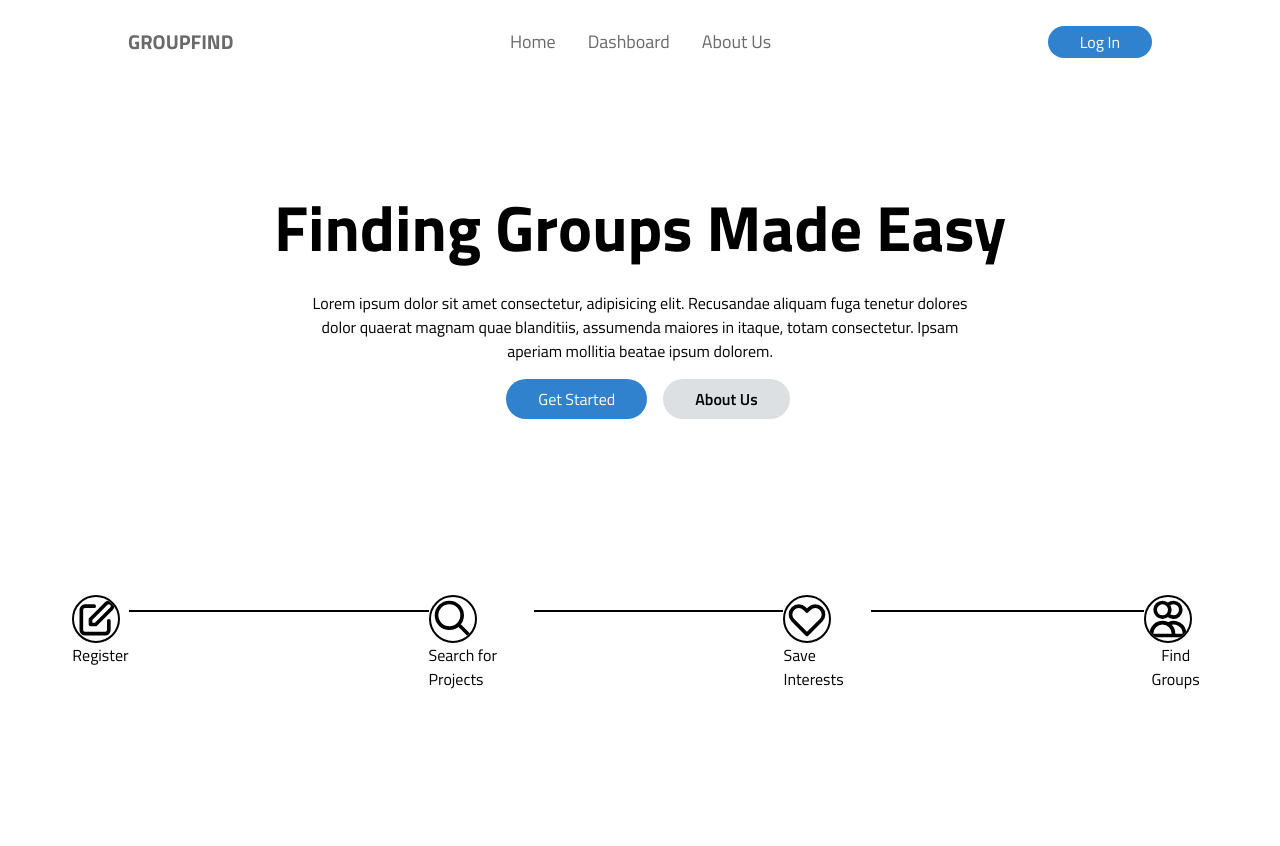
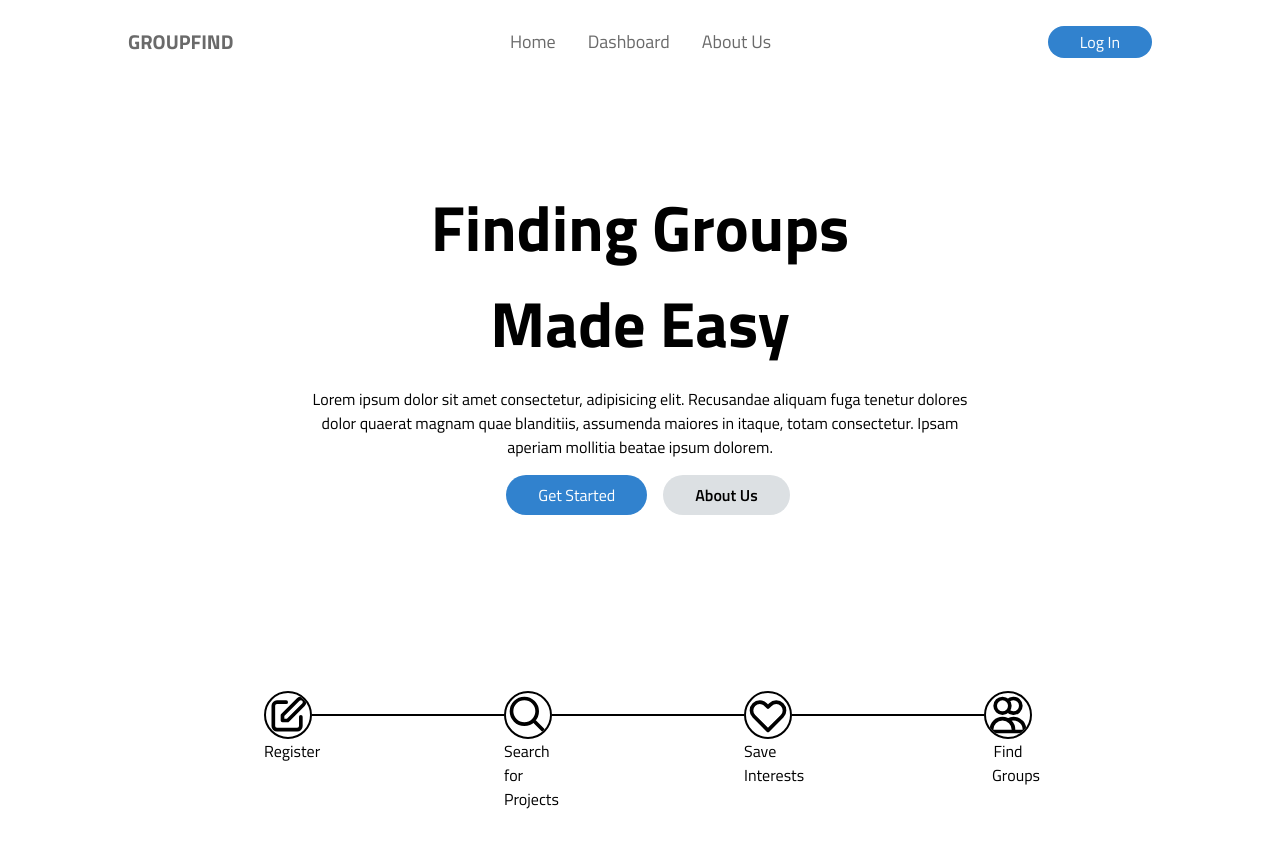
Before and after one commit to kbs5886/group-find-psu, a React (Create React App) app in the folder client/: page / in a window 1280 px wide. Shown: the top 846 px of the page. After the commit the page ends 811 px from the top, so only its background shows below. Built offline with nearby package versions, Linux system fonts and the light colour scheme.

Commit message:
main page update

```diff
--- a/client/src/components/Foot.jsx
+++ b/client/src/components/Foot.jsx
@@ -2,7 +2,7 @@ import React from 'react';
 
 const Register = (
     <svg
-    className="w-8 md:w-12 h-12 md:h-12 rounded-full border-2 border-black"
+    className="w-8 md:w-12 h-8 md:h-12 rounded-full border-2 border-black"
     fill="none" stroke="currentColor"
     viewBox="0 0 24 24"
     xmlns="http://www.w3.org/2000/svg">
@@ -101,7 +101,7 @@ const StepsHorizontal = (props) => {
         <div
         className='flex flex-row justify-center text-left m-0'>
             <div
-            className='flex flex-col m-0'>
+            className='flex flex-col m-0 w-12'>
                 <div>
                 {props.icon}
                 </div>
@@ -110,7 +110,7 @@ const StepsHorizontal = (props) => {
                 </span>
             </div>
             <svg
-            className="h-5 m-0"
+            className="h-8 w-32 md:w-48 m-0"
             fill="none"
             stroke="currentColor"
             xmlns="http://www.w3.org/2000/svg">
@@ -118,7 +118,7 @@ const StepsHorizontal = (props) => {
                 strokeLinecap="round"
                 strokeLinejoin="round"
                 strokeWidth="2"
-                d="M0 16H300"/>
+                d="M0 24H300"/>
             </svg>
         </div>
     )
@@ -127,14 +127,14 @@ const StepsHorizontal = (props) => {
 const Foot = () => {
     return (
         <div className='contents'>
-            <div className='hidden md:flex md:flex-row m-40 justify-center'>
+            <div className='hidden md:flex md:flex-row mt-40 ml-4 justify-center'>
                 <StepsHorizontal icon={Register} section='Register'/>
                 <StepsHorizontal icon={Search} section='Search for Projects'/>
                 <StepsHorizontal icon={Like} section='Save Interests'/>
                 <div
                 className='flex flex-row justify-between'>
                     <div
-                    className='flex flex-col'>
+                    className='flex flex-col w-12'>
                         {Users}
                         <span className='px-2'>
                         Find Groups
--- a/client/src/components/Home/Main.jsx
+++ b/client/src/components/Home/Main.jsx
@@ -16,7 +16,7 @@ const Main = () => {
 
     const arrow =(
         <svg
-        className='h-6 w-6'
+        className='flex-1 h-6 w-6'
         fill="none"
         stroke="currentColor"
         viewBox="0 0 24 24"
@@ -31,15 +31,15 @@ const Main = () => {
     return (
         <div className='contents'>
             <span className='block text-6xl font-bold py-4'>
-                Finding Groups Made Easy
+                Finding Groups <br/>Made Easy
             </span>
             <span className='block max-w-2xl text-1xl'>
                 Lorem ipsum dolor sit amet consectetur, adipisicing elit. Recusandae aliquam fuga tenetur dolores dolor quaerat magnam quae blanditiis, assumenda maiores in itaque, totam consectetur. Ipsam aperiam mollitia beatae ipsum dolorem.
             </span>
             <div className='flex flex-row w-full h-36 items-center justify-center py-4'>
                 <a href="/register" className='px-4 ' onMouseEnter={() => setButtonArrow(true)} onMouseLeave={() => setButtonArrow(false)}>
-                    <button className='flex flex-row bg-blue-600 text-white rounded-3xl px-2 h-10 items-center hover:bg-blue-400 hover:text-gray-800'>
-                        <span className='px-6'>Get Started</span>
+                    <button className='flex flex-row bg-blue-600 text-white rounded-3xl px-4 h-10 items-center hover:bg-blue-400 hover:text-gray-800 box-border'>
+                        <span className='px-4'>Get Started</span>
                         { transitions.map(({item, key, props}) =>
                             item&&
                             <animated.div
```
